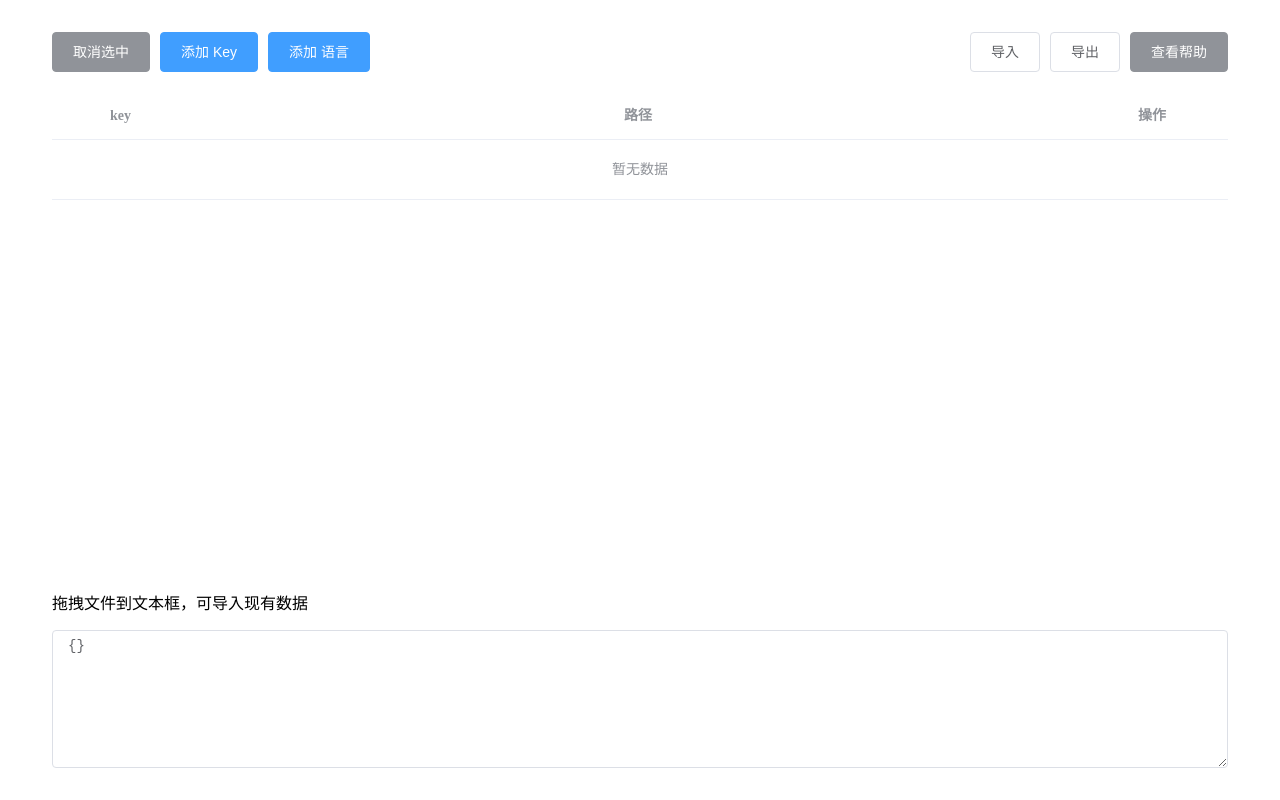
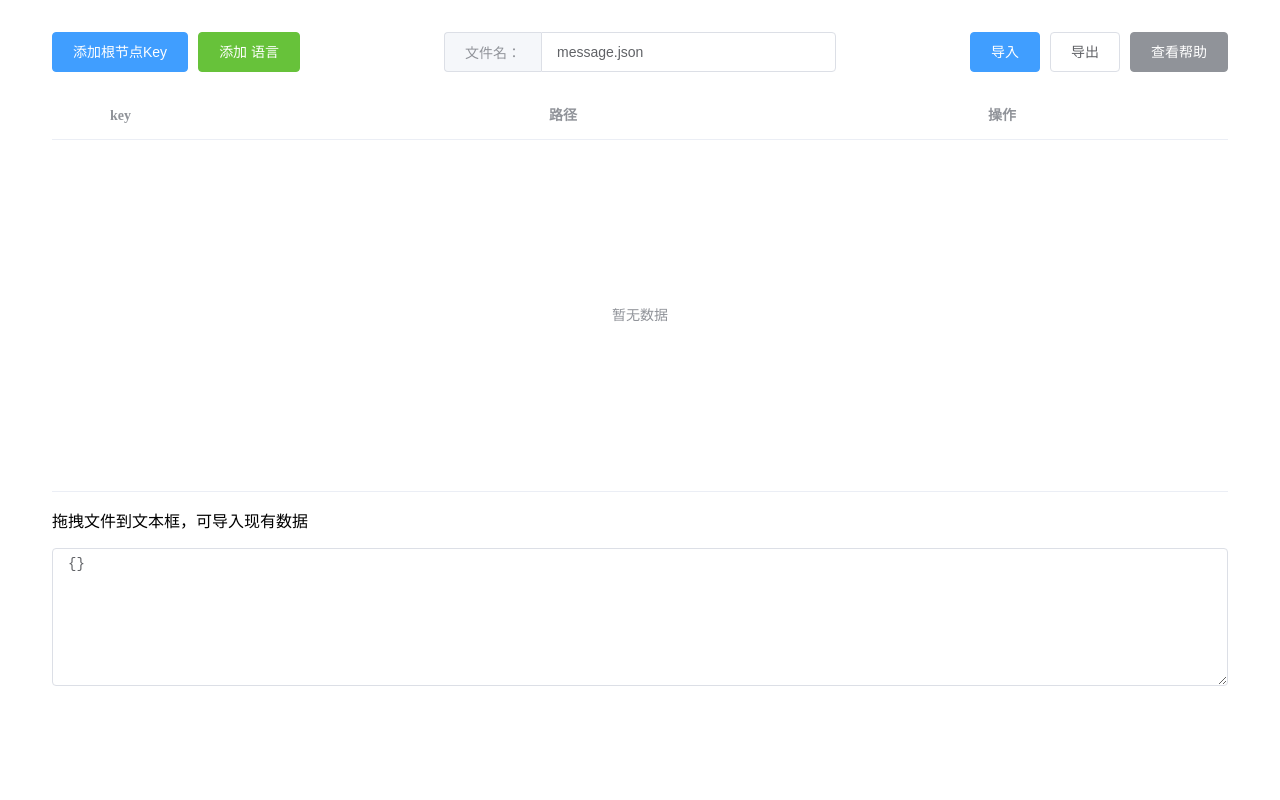
Before and after one commit to Tickly/vue-i18n-generator, a Vue app: page / in a window 1280 px wide. Built offline with nearby package versions, Linux system fonts and the light colour scheme.

Commit message:
优化交互

```diff
--- a/src/App.vue
+++ b/src/App.vue
@@ -1,33 +1,32 @@
 <template>
   <el-container style="height:100%;">
     <el-header height="auto">
-      <div style="display:flex;justify-content:space-between;">
-        <div>
-          <el-button type="info" @click="setCurrent()">取消选中</el-button>
-          <el-button type="primary" @click="addKey">添加 Key</el-button>
-          <el-button type="primary" @click="addLanguage">添加 语言</el-button>
-        </div>
-        <div>
-          <el-button @click="handleImport">导入</el-button>
-          <el-button @click="handleExport">导出</el-button>
-          <el-button type="info" @click="dialogVisible = true">查看帮助</el-button>
-
       <el-dialog title="帮助文档" :visible.sync="dialogVisible">
-            <p>点击数据即可选中节点，选中的节点会高亮显示。</p>
-            <ul>
-              <li>若有选中节点，则添加的节点为子节点。</li>
-              <li>若无选中节点，则添加的节点为根节点。</li>
-            </ul>
         <p>鼠标移动到路径上，会出现“复制”按钮，方便复制路径</p>
         <span slot="footer" class="dialog-footer">
           <el-button type="primary" @click="dialogVisible = false">确 定</el-button>
         </span>
       </el-dialog>
-        </div>
-      </div>
+      <el-row class="row">
+        <el-col :span="8">
+          <el-button type="primary" @click="handleAppendRoot">添加根节点Key</el-button>
+          <el-button type="success" @click="addLanguage">添加 语言</el-button>
+        </el-col>
+        <el-col :span="8">
+          <el-input v-model="filename">
+            <template slot="prepend">文件名：</template>
+          </el-input>
+        </el-col>
+        <el-col :span="8" class="text-right">
+          <el-button type="primary" @click="handleImport">导入</el-button>
+          <el-button @click="handleExport">导出</el-button>
+          <el-button type="info" @click="dialogVisible = true">查看帮助</el-button>
+        </el-col>
+      </el-row>
     </el-header>
     <el-main>
       <el-table
+        height="400"
         ref="singleTable"
         highlight-current-row
         :data="list"
@@ -40,7 +39,7 @@
           <template slot-scope="scope">
             <div class="cell-fullPath">
               <span>{{scope.row.fullPath}}</span>
-              <el-button size="small" @click="copyText(scope.row.fullPath)">复制</el-button>
+              <el-button size="mini" @click="copyText(scope.row.fullPath)">复制</el-button>
             </div>
           </template>
         </el-table-column>
@@ -53,14 +52,14 @@
             />
           </template>
         </el-table-column>
-        <el-table-column label="操作" width="100">
+        <el-table-column label="操作" width="250">
           <template slot-scope="scope">
-            <el-button type="danger" @click="handleRemove(scope.row)">移除</el-button>
+            <el-button type="danger" size="mini" @click="handleRemove(scope.row)">移除</el-button>
+            <el-button type="primary" size="mini" @click="handleAppend(scope.row)">添加子节点</el-button>
           </template>
         </el-table-column>
       </el-table>
-    </el-main>
-    <el-footer height="auto">
+      <div>
         <p>拖拽文件到文本框，可导入现有数据</p>
         <el-input
           type="textarea"
@@ -69,7 +68,8 @@
           placeholder="请输入内容"
           :value="formatText"
         ></el-input>
-    </el-footer>
+      </div>
+    </el-main>
   </el-container>
 </template>
 
@@ -79,8 +79,9 @@ import Node from './models/Node.js'
 export default {
   name: 'App',
   components: {},
-  data() {
+  data () {
     return {
+      filename: 'message.json',
       dialogVisible: false,
       list: [],
       languages: [],
@@ -88,7 +89,7 @@ export default {
     }
   },
   computed: {
-    formatText() {
+    formatText () {
       let json = {}
 
       this.languages.forEach(lang => {
@@ -102,9 +103,9 @@ export default {
       return JSON.stringify(json)
     }
   },
-  created() {},
+  created () { },
   methods: {
-    addKey() {
+    addKey () {
       this.$prompt('', '请输入Key').then(({ value }) => {
         if (!value) return
 
@@ -117,16 +118,16 @@ export default {
         }
       })
     },
-    addLanguage() {
+    addLanguage () {
       this.$prompt('', '请输入语言包名称').then(({ value }) => {
         if (value) this.languages.push(value)
       })
     },
-    handleCurrentChange(val) {
+    handleCurrentChange (val) {
       this.currentRow = val
     },
     // 选择文件导入
-    handleImport() {
+    handleImport () {
       let input = document.createElement('input')
       input.type = 'file'
       input.accept = 'application/json'
@@ -137,25 +138,30 @@ export default {
       input.click()
     },
     // 导出
-    handleExport() {
+    handleExport () {
       let b = new Blob([this.formatText])
 
       let a = document.createElement('a')
-      a.download = 'messages.json'
+      a.download = this.filename
       a.href = window.URL.createObjectURL(b)
       a.click()
     },
     // 拖放导入
-    handleDrop(e) {
+    handleDrop (e) {
       let { files } = e.dataTransfer
 
       this.importByFile(files)
     },
     // 从文件导入数据，二次编辑
-    importByFile(files) {
-      if (files.length === 0) return
+    importByFile (files) {
+      if (files.length !== 1) {
+        return
+      }
 
       let file = files[0]
+
+      // 解析出文件名，方便导出的时候直接使用原来的文件名
+      this.filename = file.name
 
       let reader = new FileReader()
       reader.onload = event => {
@@ -174,11 +180,11 @@ export default {
       }
       reader.readAsText(file)
     },
-    setCurrent(row) {
+    setCurrent (row) {
       this.$refs.singleTable.setCurrentRow(row)
     },
     // 复制文字
-    copyText(text) {
+    copyText (text) {
       let input = document.createElement('textarea')
       input.value = text
       input.style.position = 'fixed'
@@ -191,9 +197,20 @@ export default {
       }
       document.body.removeChild(input)
     },
-    handleRemove(node) {
+    // 移除节点
+    handleRemove (node) {
       if (node.parent) node.remove()
       else this.list = this.list.filter(n => n.key !== node.key)
+    },
+    // 添加子节点
+    handleAppend (node) {
+      this.setCurrent(node)
+      this.addKey()
+    },
+    // 添加根节点
+    handleAppendRoot () {
+      this.setCurrent(null)
+      this.addKey()
     }
   }
 }
@@ -218,6 +235,9 @@ body {
 }
 </style>
 <style lang="scss">
+.text-right {
+  text-align: right;
+}
 .cell-fullPath {
   display: flex;
   justify-content: space-between;
```
Also changed, not shown: package.json (+6 -6 lines), 14 other files (tests, documents, lock files or other folders). Lines whose indentation alone changed are shown as unchanged.
